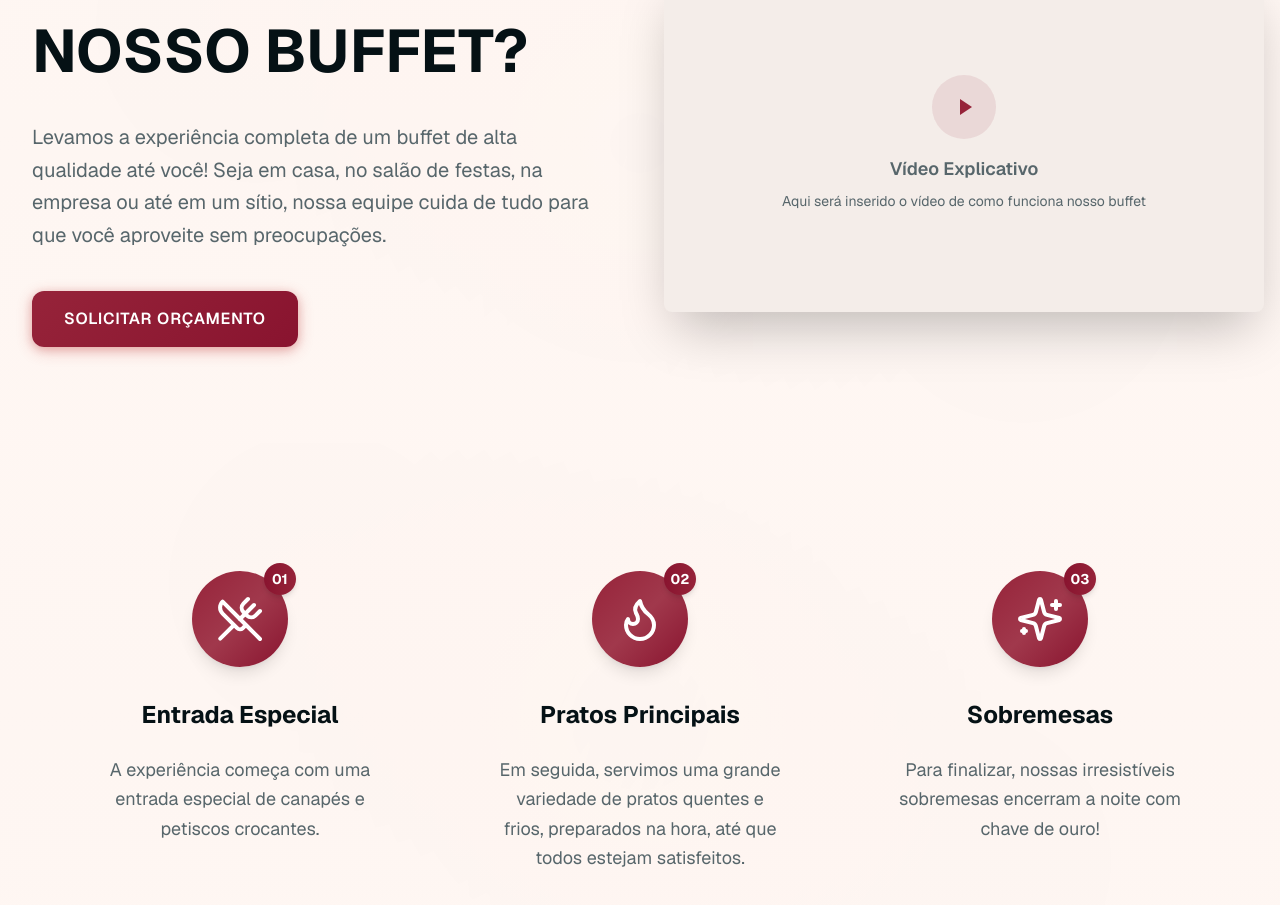
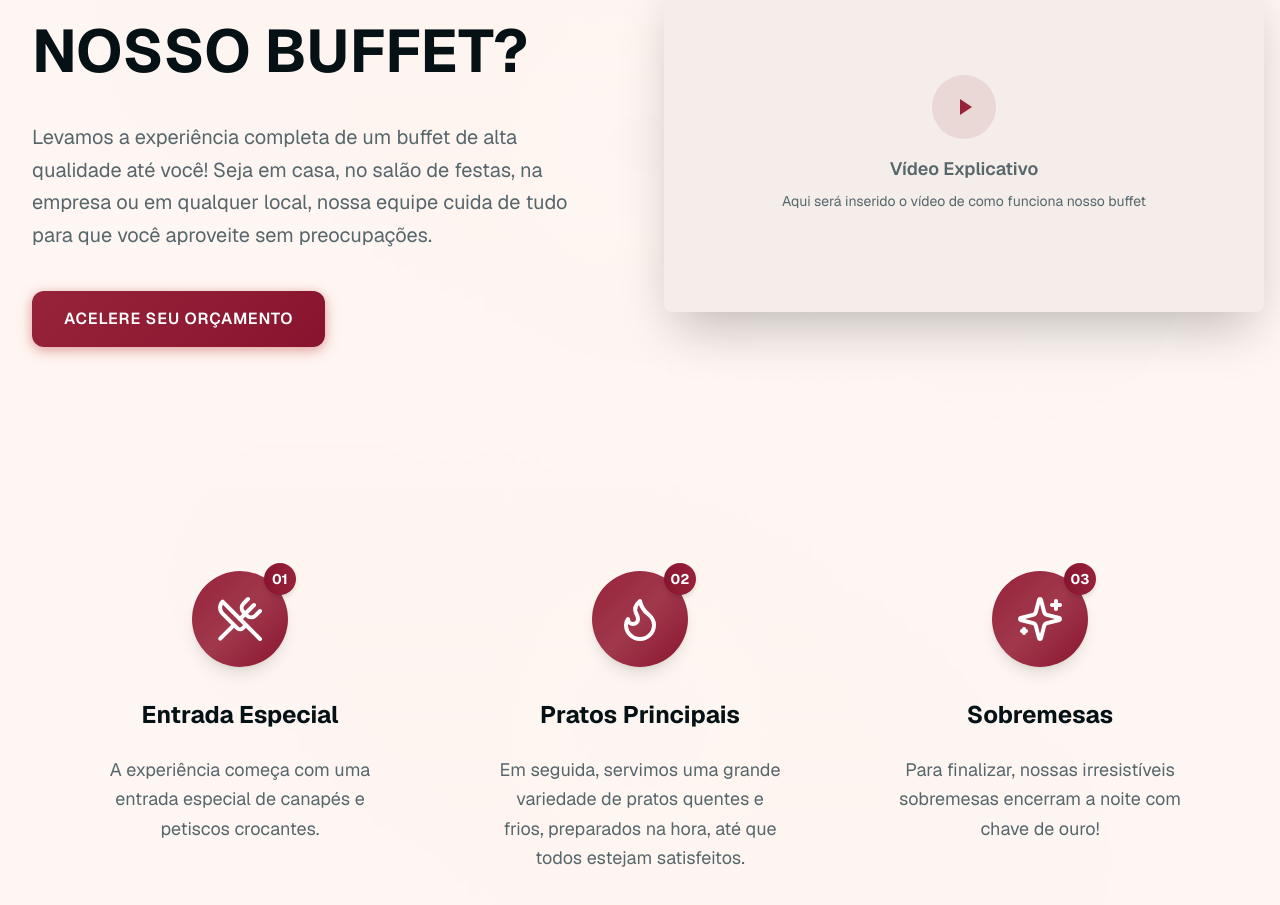
Before and after one commit to LuisCarlos01/Buffet, a Next.js app: page / in a window 1280 px wide. Shown: the part 1137-2042 px from the top of the page. Built offline with nearby package versions, Linux system fonts and the light colour scheme.

Commit message:
fix: corrigir texto no componente how-it-works - melhorar gramática e fluidez

```diff
--- a/components/how-it-works.tsx
+++ b/components/how-it-works.tsx
@@ -34,8 +34,8 @@ export function HowItWorks() {
 
             <p className='text-lg md:text-xl text-muted-foreground leading-relaxed mb-8 md:mb-10 px-4'>
               Levamos a experiência completa de um buffet de alta qualidade até
-              você! Seja em casa, no salão de festas, na empresa ou até em um
-              sítio, nossa equipe cuida de tudo para que você aproveite sem
+              você! Seja em casa, no salão de festas, na empresa ou em qualquer
+              local, nossa equipe cuida de tudo para que você aproveite sem
               preocupações.
             </p>
 
@@ -43,12 +43,12 @@ export function HowItWorks() {
               <button
                 className='premium-cta-button'
                 onClick={() => {
-                  document.getElementById('inicio')?.scrollIntoView({
+                  document.getElementById('contato')?.scrollIntoView({
                     behavior: 'smooth',
                   });
                 }}
               >
-                SOLICITAR ORÇAMENTO
+                ACELERE SEU ORÇAMENTO
               </button>
             </div>
           </div>
```
